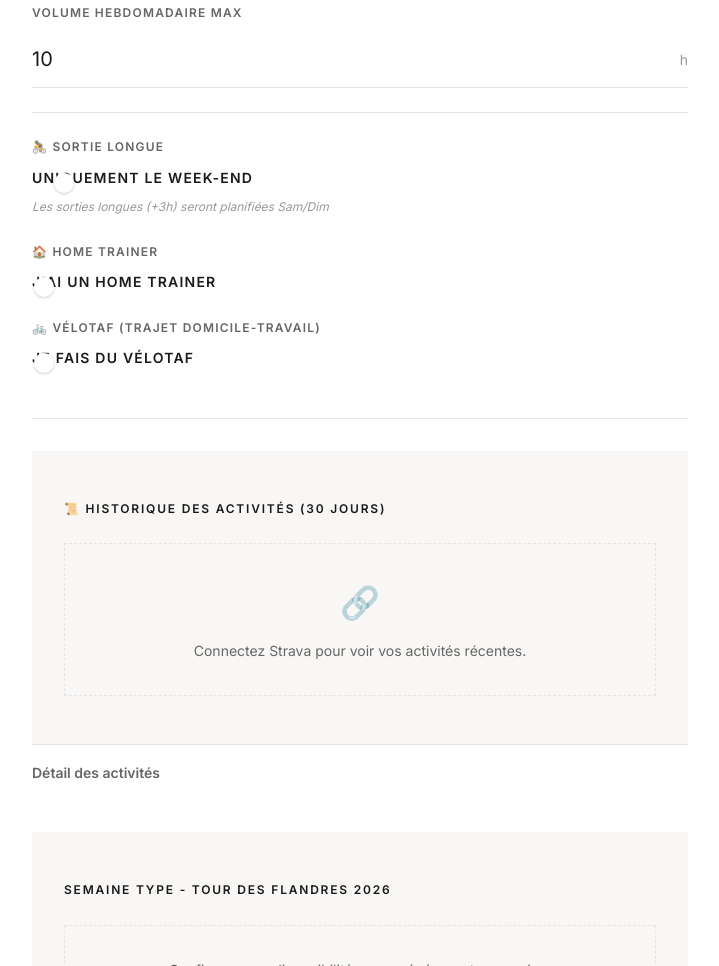
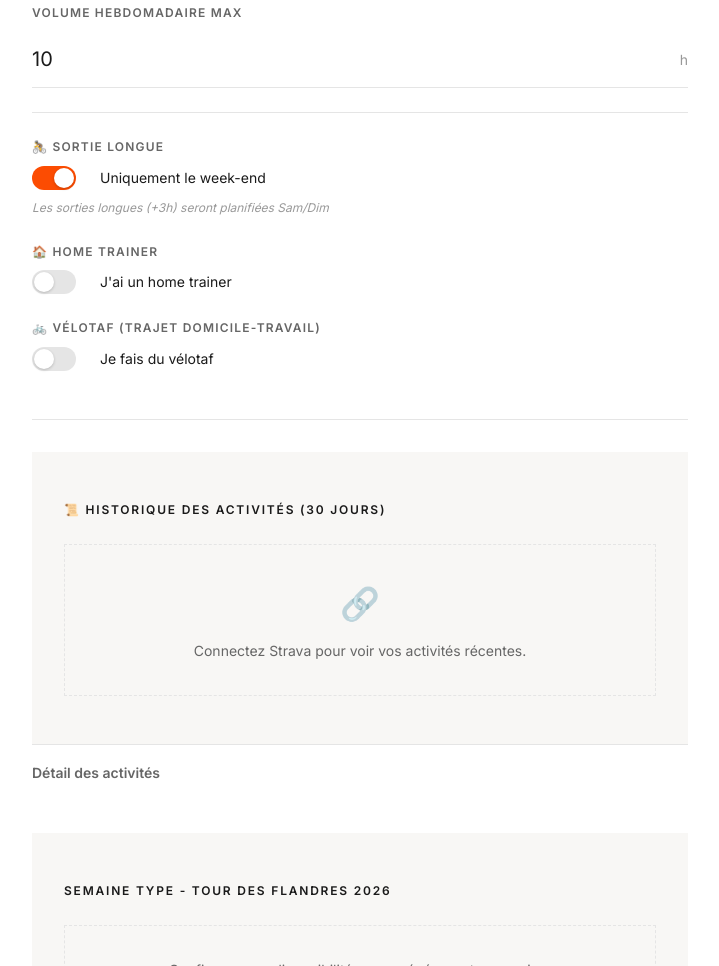
Before and after one commit to beretor/projects, a plain HTML site: page bike-size-calculator/index.html in a window 1280 px wide. Shown: the part 873-1839 px from the top of the page, without its empty margins (280-999 px from the left). Drawn offline with nearby package versions, Linux system fonts and the light colour scheme; no server answers.

Commit message:
Update bike-size-calculator: fix toggle UI

```diff
--- a/bike-size-calculator/index.html
+++ b/bike-size-calculator/index.html
@@ -12,7 +12,7 @@
     <link
         href="https://fonts.googleapis.com/css2?family=Inter:wght@300;400;500;600&family=Playfair+Display:wght@400;500&display=swap"
         rel="stylesheet">
-    <link rel="stylesheet" href="styles.css">
+    <link rel="stylesheet" href="styles.css?v=3">
 </head>
 
 <body>
--- a/bike-size-calculator/styles.css
+++ b/bike-size-calculator/styles.css
@@ -1434,10 +1434,26 @@ body {
 }
 
 .toggle-option {
-    display: flex;
+    display: inline-flex !important;
     align-items: center;
     gap: 0.75rem;
     cursor: pointer;
+    text-decoration: none;
+}
+
+/* Ensure specificity over .form-group label */
+.form-group .toggle-option {
+    display: flex !important;
+    align-items: center !important;
+    text-transform: none !important;
+    font-weight: 400 !important;
+    letter-spacing: normal !important;
+}
+
+.toggle-option .toggle-label {
+    text-transform: none !important;
+    font-weight: 400 !important;
+    letter-spacing: normal !important;
 }
 
 .toggle-option input {
@@ -1445,12 +1461,16 @@ body {
 }
 
 .toggle-slider {
-    position: relative;
-    width: 44px;
-    height: 24px;
+    display: block !important;
+    flex-shrink: 0 !important;
+    position: relative !important;
+    width: 44px !important;
+    height: 24px !important;
     background: var(--color-border);
     border-radius: 24px;
     transition: background var(--transition-fast);
+    margin-right: 0.75rem;
+    /* Fallback for gap */
 }
 
 .toggle-slider::after {
@@ -1477,6 +1497,9 @@ body {
 .toggle-label {
     font-size: 0.875rem;
     color: var(--color-text);
+    text-transform: none !important;
+    font-weight: 400 !important;
+    letter-spacing: normal !important;
 }
 
 /* Sub Options */
```
